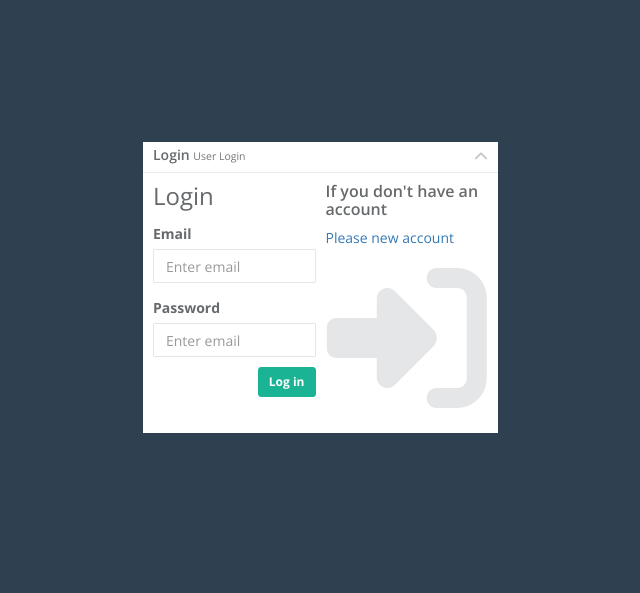
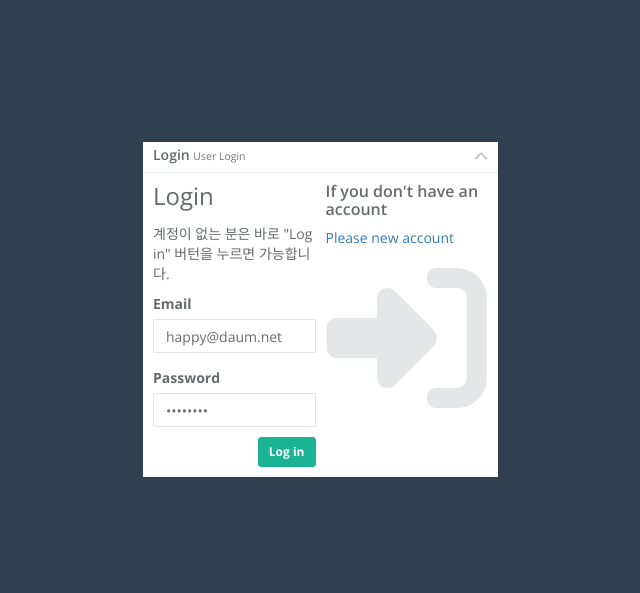
Before and after one commit to happychallenge/ohtto, a Django app: template account/templates/account/login.html in a window 1280 px wide. Shown: the part 58-651 px from the top of the page, without its empty margins (322-962 px from the left). Run offline with Django 3.2, Linux system fonts and the light colour scheme; the template is opened without the code that fills it, so the values that code supplies are empty; some libraries are stand-ins or nearby versions.

Commit message:
Login ID PWD default

```diff
--- a/account/templates/account/login.html
+++ b/account/templates/account/login.html
@@ -29,12 +29,12 @@
         <div class="ibox-content">
           <div class="col-sm-6">
               <h2 class="m-t-none m-b">Login</h2>
-
+              <p> 계정이 없는 분은 바로 "Log in" 버턴을 누르면 가능합니다. </p>
               <form method="post" action="{% url 'login' %}" role="form">
                   {% csrf_token %}
                   <div class="form-group{% if form.username.errors %} has-error{% endif %}">
                     <label>Email</label>
-                    <input type="email" id='username' name="username" placeholder="Enter email" class="form-control">
+                    <input type="email" id='username' name="username" value="happy@daum.net" class="form-control">
                     {% for error in form.username.errors %}
                         <label class="control-label">{{ error }}</label>
                     {% endfor %}
@@ -42,7 +42,7 @@
 
                   <div class="form-group{% if form.password.errors %} has-error{% endif %}">
                     <label>Password</label>
-                    <input type="password" id='password' name="password" placeholder="Enter email" class="form-control">
+                    <input type="password" id='password' name="password" value="1234qwer" class="form-control">
                     {% for error in form.password.errors %}
                         <label class="control-label">{{ error }}</label>
                     {% endfor %}
```
